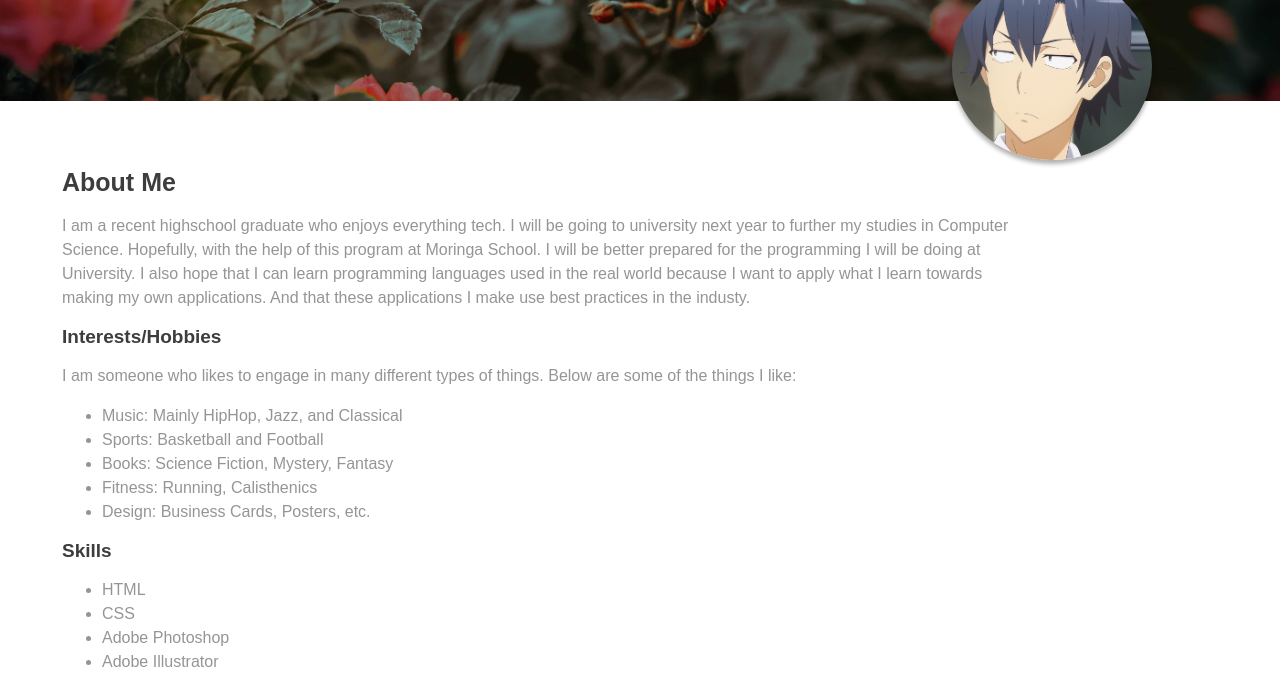
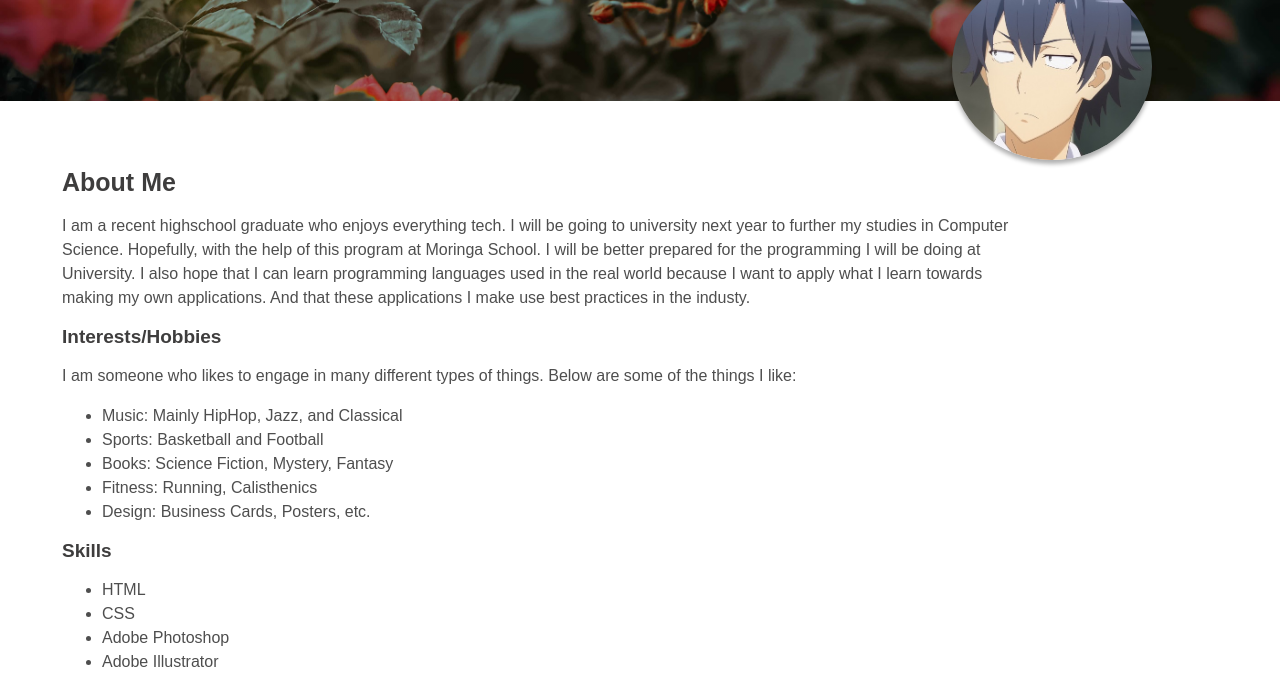
Before and after one commit to victorlomi/Portfolio-Landing-Page, a plain HTML site: page index.html in a window 1280 px wide. Shown: the part 227-901 px from the top of the page. Drawn offline with Linux system fonts and the light colour scheme.

Commit message:
update section-text color

```diff
--- a/css/style.css
+++ b/css/style.css
@@ -73,6 +73,6 @@ body, html {
 }
 
 .section-text {
-    color: #959595;
+    color: #4e4e4e;
     line-height: 1.5;
 }
```
